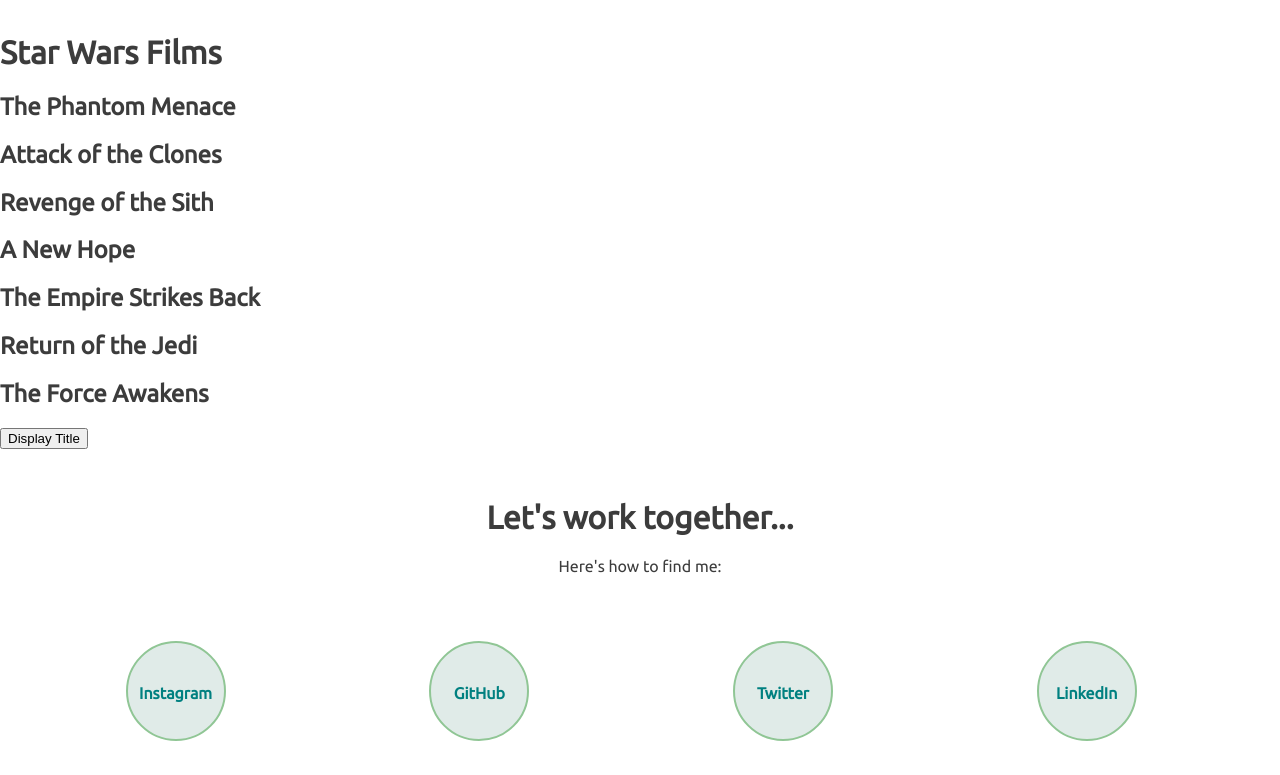
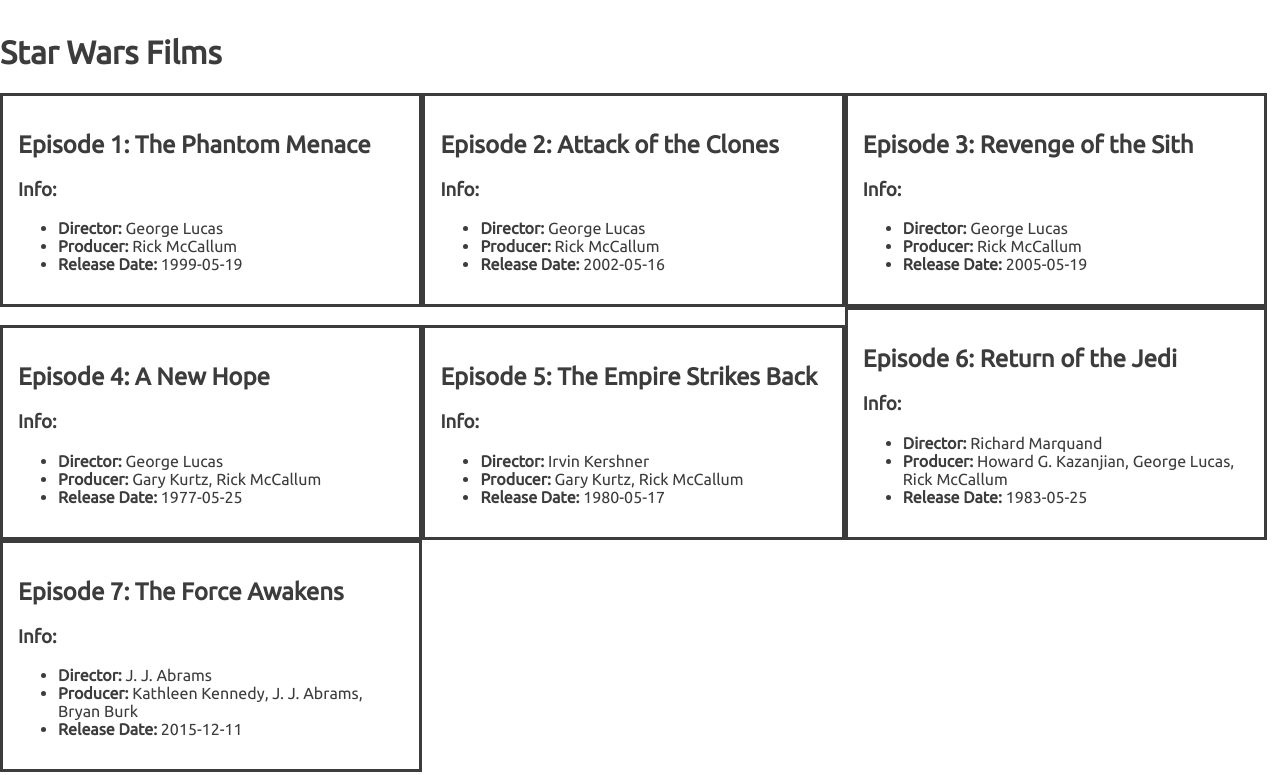
Before and after one commit to annaabbott/starwars, a plain HTML site: page Index.html in a window 1280 px wide. Shown: the part 1561-2336 px from the top of the page. Drawn offline with Linux system fonts and the light colour scheme.

Commit message:
title and info for each film

```diff
--- a/Index.html
+++ b/Index.html
@@ -55,7 +55,7 @@
  <div class="starWars">
   <h1>Star Wars Films</h1>
   <div id="films"></div>
-  <button id="display-button">Display Title</button>
+
   <p id="title"></p>
 
  </div>
--- a/css/main.css
+++ b/css/main.css
@@ -115,3 +115,11 @@ footer {
       }
 
       /* TESTING GIT*/
+
+.film-info {
+    border: solid;
+    border-width: 1;
+    padding: 15px;
+    width: 33%;
+    display: inline-block;
+}
--- a/js/main.js
+++ b/js/main.js
@@ -5,23 +5,98 @@ films.sort(function (a,b) {
     return a.episode_id - b.episode_id;
 });
 
-let html = "";
-for (let film of films) {
-    html += `<h2> ${film.title}</h2>`;
+const filmsDiv = document.getElementById('films');
+for (let i = 0; i < films.length; i++) {
+    const newDiv = makeFilmInfo(films[i]);
+    filmsDiv.appendChild(newDiv);
 }
 
-//This is a comment
-document.getElementById("films").innerHTML = html;
+function makeFilmInfo(film) {
+    // Create a <div> to hold info for a single film.
+    const resultDiv = document.createElement('div');
+
+    // Set the id for the <div> to be "film-1", etc.
+    resultDiv.id = "film-" + film.episode_id;
+
+    // Add the "film-info" class to this <div>
+    resultDiv.classList.add("film-info");
+
+    resultDiv.appendChild(makeTitle(film));
+    resultDiv.appendChild(makeInfoSection("Info:"));
+    resultDiv.appendChild(makeInfoList(film));
+    return resultDiv;
+}
+
+function makeTitle(film) {
+    // Header for film title.
+    let h2 = document.createElement('h2');
+    h2.innerText = `Episode ${film.episode_id}: ${film.title}`;
+
+    return h2;
+}
+
+function makeInfoSection(title) {
+    let h3 = document.createElement("h3");
+    h3.innerText = title;
+
+    return h3;
+}
+
+function makeInfoList(film) {
+    let ul = document.createElement('ul');
+
+    ul.appendChild(makeInfoListItem('Director', film.director));
+    ul.appendChild(makeInfoListItem('Producer', film.producer));
+    ul.appendChild(makeInfoListItem('Release Date', film.release_date));
+
+    return ul;
+}
+
+function makeInfoListItem(key, value) {
+    const li = document.createElement('li');
+
+    const strong = document.createElement('strong');
+    strong.innerText = key + ": ";
+    li.appendChild(strong);
+
+    li.appendChild(document.createTextNode(value));
+
+    return li;
+}
 
 
 
 
-let newTitle = films[0]
 
 
-document.querySelector("#display-button").onclick = function () {
-document.querySelector("#title").innerHTML = films[0].title;
+
+
+
+
+
+
+
+
+
+
+/*
+let html = "";
+for (let film of films) {
+    html += `<div class="film-info">`;
+    html += `  <h2>Episode ${film.episode_id}: ${film.title}</h2>`;
+    html += `  <button id="film-${film.episode_id}">More Info</button>`;
+    html += makeFilmInfo(film);
+    html += `</div>`;
 }
 
+document.getElementById("films").innerHTML = html;
 
-console.log(films[0])
+function makeFilmInfo(film) {
+    let html = "";
+    html += `<div id="info-${film.episode_id}">`;
+    html += film.opening_crawl;
+    html += `</div>`;
+
+    return html;
+}
+*/
```
